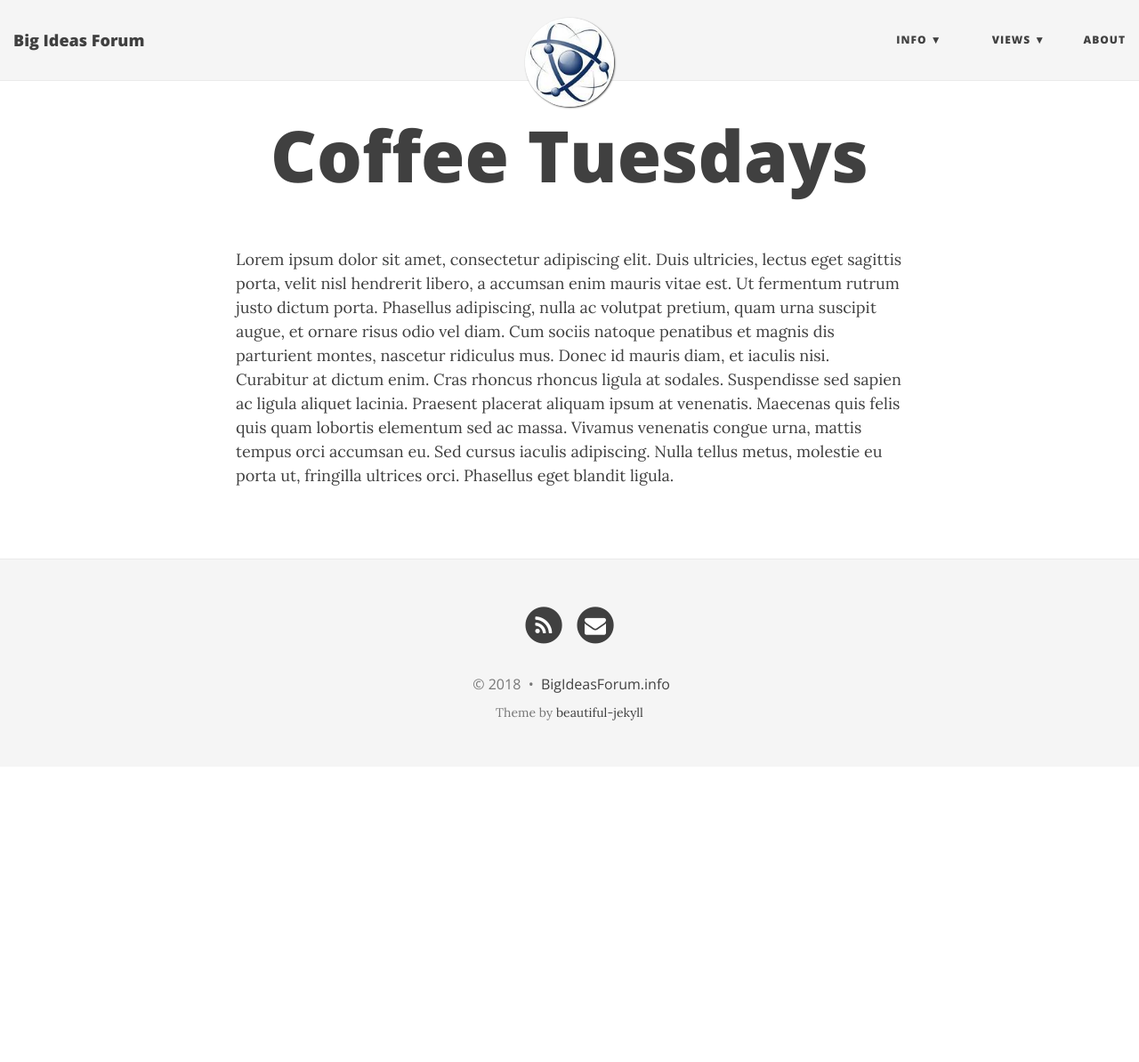
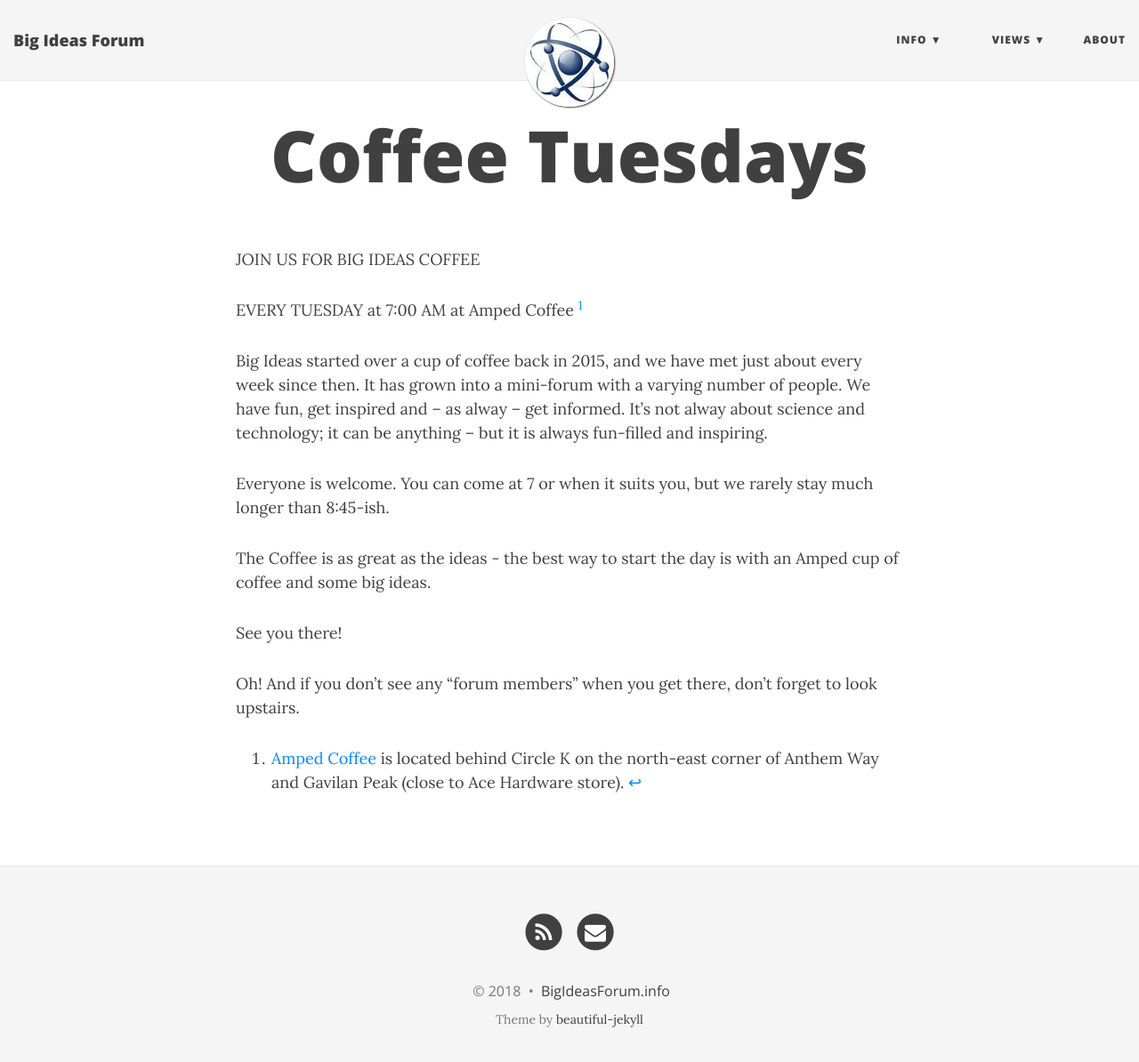
Before and after one commit to BigIdeasForum/bigideasforum.github.io, a Jekyll site: the page built from coffee.md, in a window 1280 px wide and 1207 px high. Shown: the top 1194 px of the window at 89% size. Built offline with Jekyll 4.4.1, drawn with Linux system fonts in a browser that asks for light colours; nearby versions of some CDN libraries.

Commit message:
text on coffee page

```diff
--- a/coffee.md
+++ b/coffee.md
@@ -4,4 +4,22 @@ layout: page
 permalink: /coffee/
 ---
 
-Lorem ipsum dolor sit amet, consectetur adipiscing elit. Duis ultricies, lectus eget sagittis porta, velit nisl hendrerit libero, a accumsan enim mauris vitae est. Ut fermentum rutrum justo dictum porta. Phasellus adipiscing, nulla ac volutpat pretium, quam urna suscipit augue, et ornare risus odio vel diam. Cum sociis natoque penatibus et magnis dis parturient montes, nascetur ridiculus mus. Donec id mauris diam, et iaculis nisi. Curabitur at dictum enim. Cras rhoncus rhoncus ligula at sodales. Suspendisse sed sapien ac ligula aliquet lacinia. Praesent placerat aliquam ipsum at venenatis. Maecenas quis felis quis quam lobortis elementum sed ac massa. Vivamus venenatis congue urna, mattis tempus orci accumsan eu. Sed cursus iaculis adipiscing. Nulla tellus metus, molestie eu porta ut, fringilla ultrices orci. Phasellus eget blandit ligula.
+JOIN US FOR
+BIG IDEAS COFFEE
+
+EVERY TUESDAY at 7:00 AM
+at Amped Coffee [^1]
+
+
+Big Ideas started over a cup of coffee back in 2015, and we have met just about every week since then. It has grown into a mini-forum with a varying number of people. We have fun, get inspired and -- as alway -- get informed. It’s not alway about science and technology; it can be anything -- but it is always fun-filled and inspiring.
+
+Everyone is welcome. You can come at 7 or when it suits you, but we rarely stay much longer than 8:45-ish.
+
+The Coffee is as great as the ideas - the best way to start the day is with an Amped cup of coffee and some big ideas.
+
+See you there!
+
+Oh! And if you don’t see any “forum members” when you get there, don’t forget to look upstairs.
+
+
+[^1]: [Amped Coffee](http://ampedcoffeeco.com) is  located behind Circle K on the north-east corner of Anthem Way and Gavilan Peak (close to Ace Hardware store).
```
